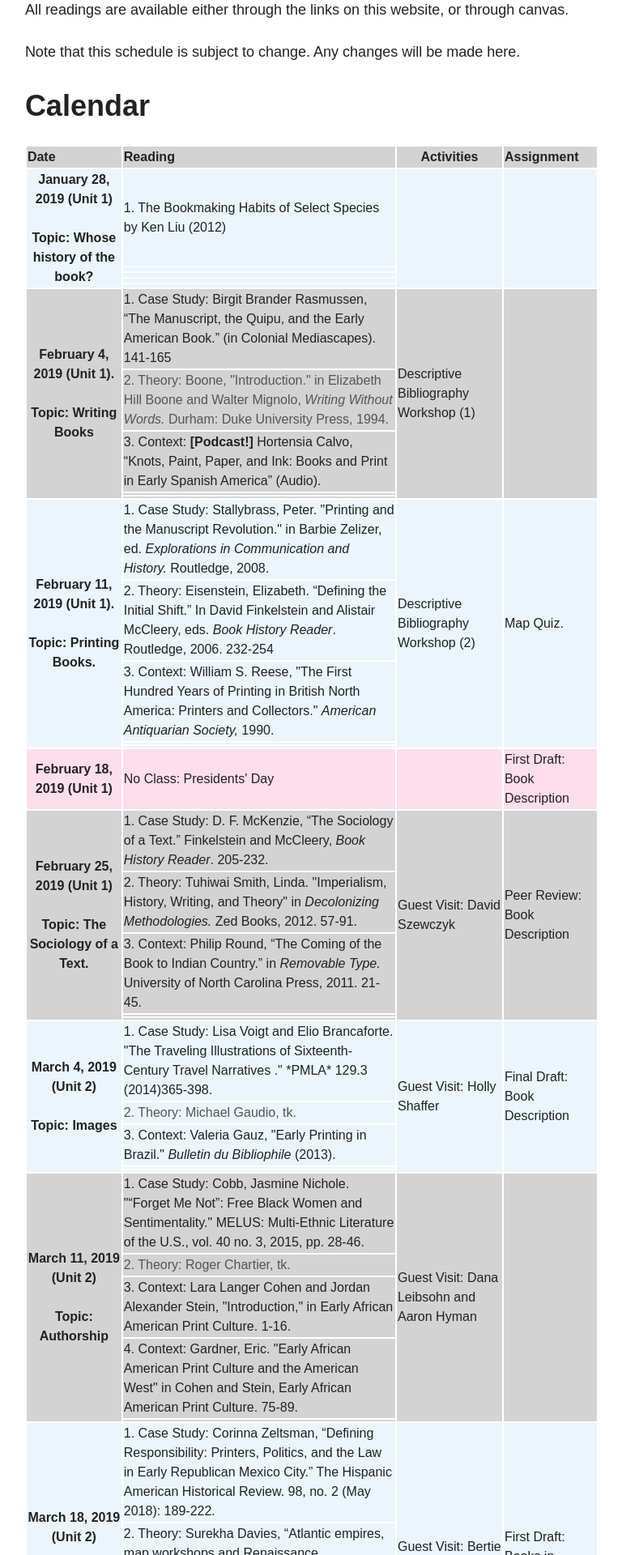
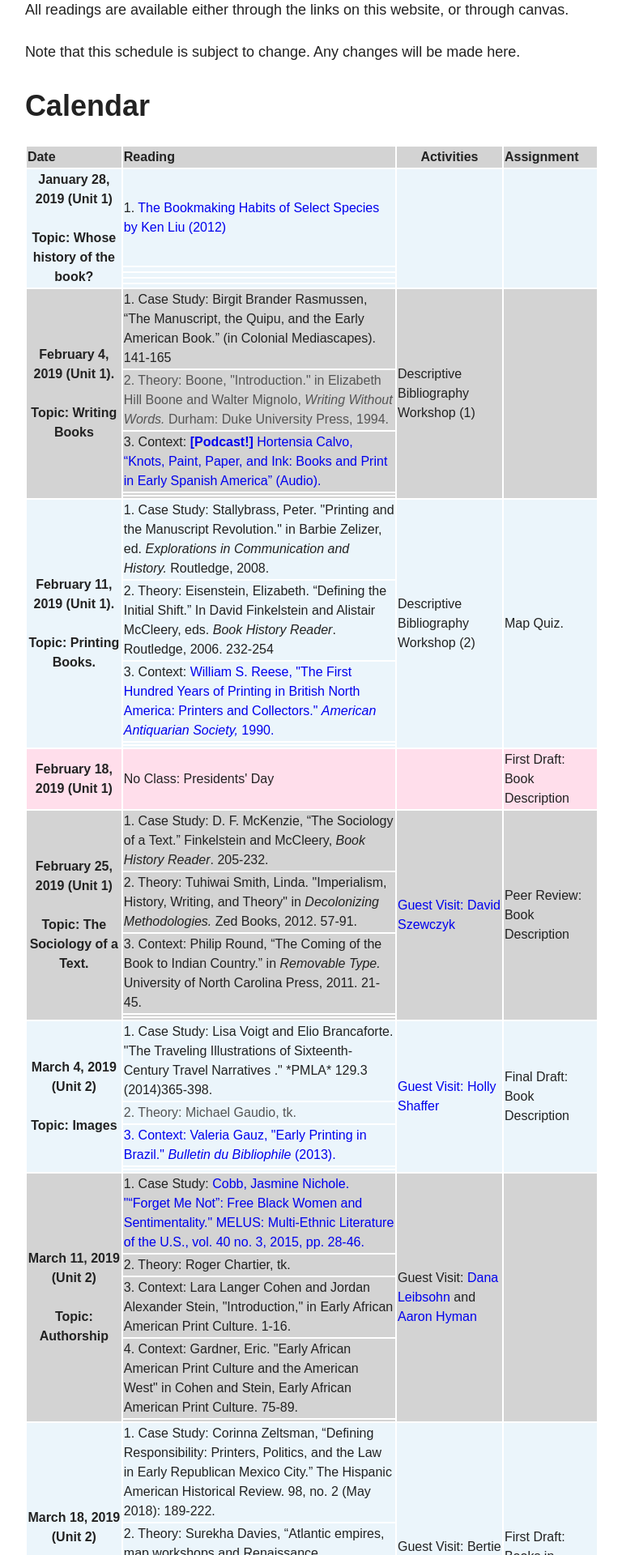
Before and after one commit to halperta/2019-bookhistory, a Jekyll site: the page built from schedule/index.md, in a window 1280 px wide. Shown: the part 574-2494 px from the top of the page at 81% size, without its empty margins (255-1023 px from the left). Built offline with Jekyll 4.4.1, drawn with Linux system fonts in a browser that asks for light colours; nearby versions of some CDN libraries.

Commit message:
testing link color

```diff
--- a/_sass/_base.scss
+++ b/_sass/_base.scss
@@ -95,7 +95,7 @@ ins {
 
 a {
 	text-decoration: none;
-	color: $link-color;
+	color: blue $link-color;
 
 	&:visited {
 		color: lighten($link-color, 20);
--- a/schedule/index.md
+++ b/schedule/index.md
@@ -140,7 +140,7 @@ Note that this schedule is subject to change. Any changes will be made here.
       <td rowspan="5">  </td>
   </tr>
   <tr bgcolor="LightGray">
-    <td align="left"><a href=""> 2. Theory: Roger Chartier, tk. </a></td>
+    <td align="left">2. Theory: Roger Chartier, tk. </td>
   </tr>
   <tr bgcolor="LightGray">
     <td align="left">3. Context: Lara Langer Cohen and Jordan Alexander Stein, "Introduction," in Early African American Print Culture. 1-16. </td>
```
